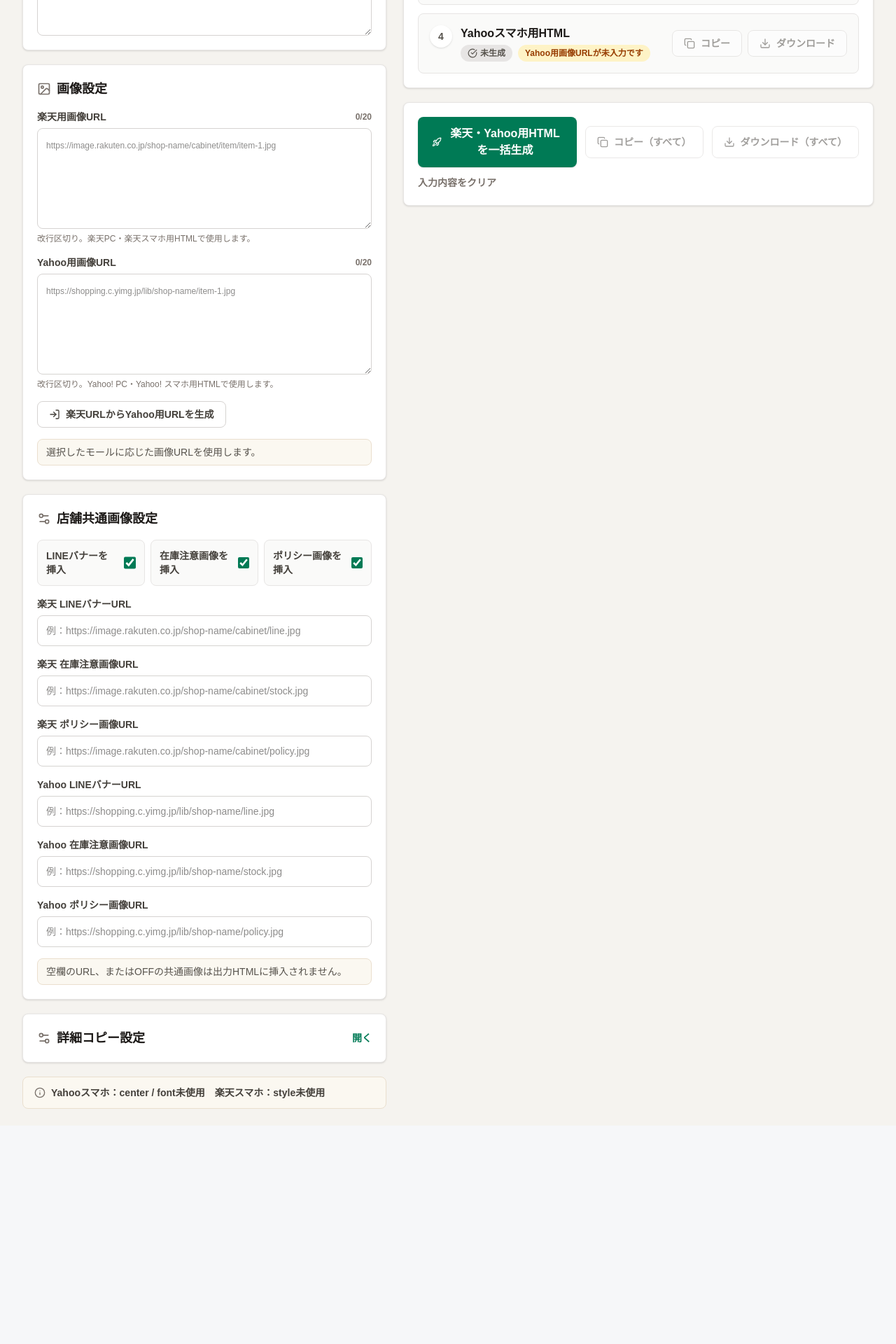
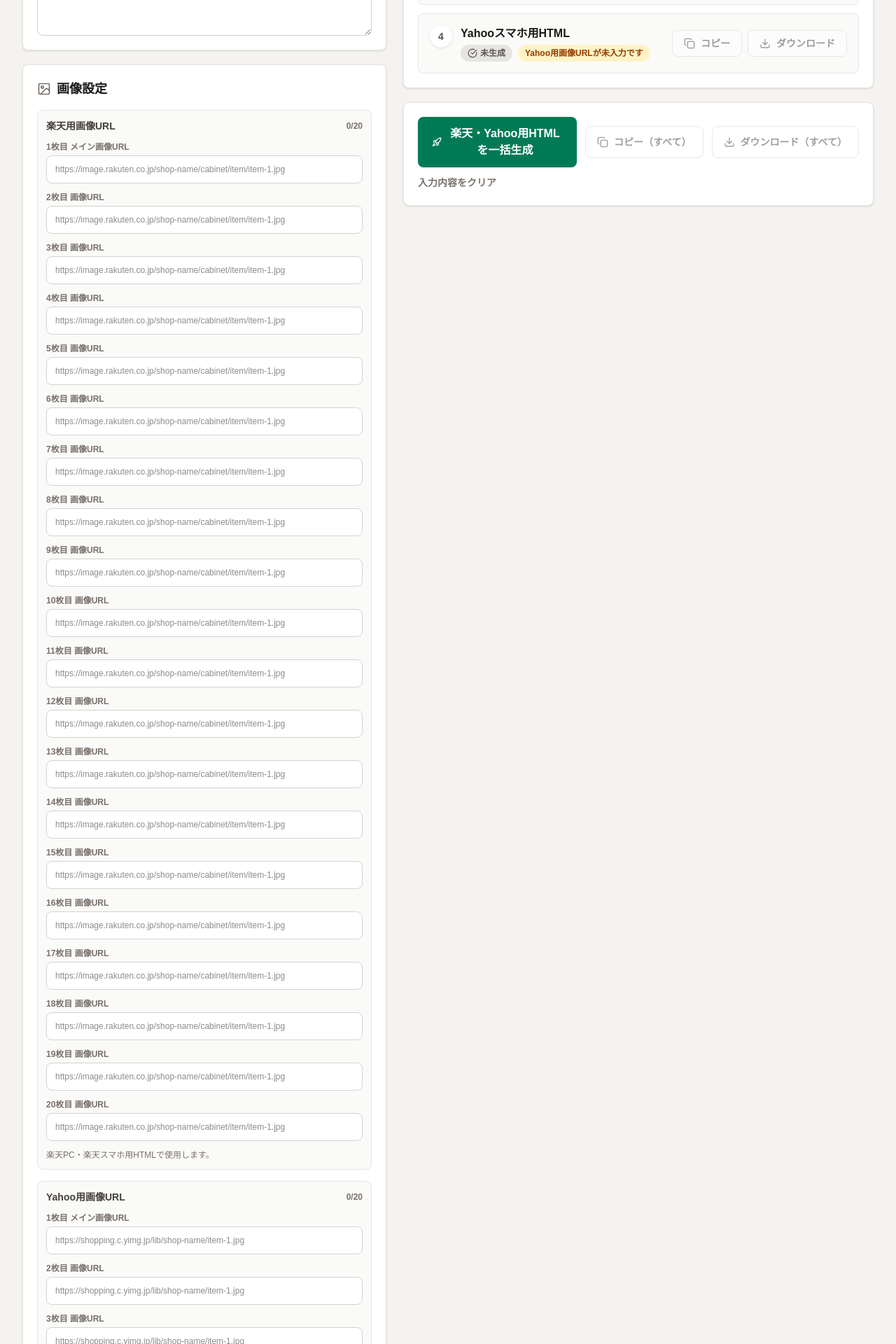
Before and after one commit to TRAVELAGE947/ec-html-generator-app-dev, a Next.js app: page /ec-html-generator in a window 1280 px wide. Shown: the part 1151-3071 px from the top of the page at 70% size. Before the commit the page ends 2759 px from the top, so only its background shows below. Built offline with nearby package versions, Linux system fonts and the light colour scheme.

Commit message:
Restore per-image URL inputs

```diff
--- a/components/EcHtmlGenerator.tsx
+++ b/components/EcHtmlGenerator.tsx
@@ -1311,19 +1311,21 @@
     setForm((current) => ({ ...current, [key]: value }));
   };
 
-  const updateImageUrls = (
-    key: "rakutenImageUrls" | "yahooImageUrls",
-    value: string,
-  ) => {
+  const updateRakutenImageUrl = (index: number, value: string) => {
     setForm((current) => {
-      const nextImageUrls = value.split(/\r?\n/).slice(0, 20);
-      return {
-        ...current,
-        [key]: Array.from({ length: 20 }, (_, index) => nextImageUrls[index] ?? ""),
-      };
+      const nextImageUrls = [...current.rakutenImageUrls];
+      nextImageUrls[index] = value;
+      return { ...current, rakutenImageUrls: nextImageUrls };
     });
   };
 
+  const updateYahooImageUrl = (index: number, value: string) => {
+    setForm((current) => {
+      const nextImageUrls = [...current.yahooImageUrls];
+      nextImageUrls[index] = value;
+      return { ...current, yahooImageUrls: nextImageUrls };
+    });
+  };
   const selectMall = (mall: "rakuten" | "yahoo") => {
     setActiveMall(mall);
     setActivePreview(mall === "rakuten" ? "rakutenPc" : "yahoo");
@@ -1686,33 +1688,52 @@
                 <h2 className="text-lg font-bold">画像設定</h2>
               </div>
               <div className="grid gap-4">
-                <label className="grid gap-1.5">
+                                <div className="grid gap-3 rounded-lg border border-stone-200 bg-stone-50 p-3">
                   <div className="flex items-center justify-between gap-3">
-                    <span className="text-sm font-bold text-stone-700">楽天用画像URL</span>
+                    <h4 className="text-sm font-bold text-stone-700">楽天用画像URL</h4>
                     <span className="text-xs font-bold text-stone-500">{filledRakutenImageCount}/20</span>
                   </div>
-                  <textarea
-                    value={form.rakutenImageUrls.join("\n").replace(/\n+$/, "")}
-                    onChange={(event) => updateImageUrls("rakutenImageUrls", event.target.value)}
+                  {form.rakutenImageUrls.map((url, index) => (
+                    <label key={`rakuten-${index}`} className="grid gap-1">
+                      <span className="text-xs font-semibold text-stone-500">
+                        {index === 0 ? "1枚目 メイン画像URL" : `${index + 1}枚目 画像URL`}
+                      </span>
+                      <input
+                        value={url}
+                        onChange={(event) => updateRakutenImageUrl(index, event.target.value)}
                         placeholder="https://image.rakuten.co.jp/shop-name/cabinet/item/item-1.jpg"
-                    className="min-h-36 resize-y rounded-lg border border-stone-300 bg-white px-3 py-3 font-mono text-xs leading-6 outline-none transition focus:border-emerald-500 focus:ring-2 focus:ring-emerald-100"
+                        className="h-10 rounded-lg border border-stone-300 bg-white px-3 font-mono text-xs outline-none transition focus:border-emerald-500 focus:ring-2 focus:ring-emerald-100"
                       />
-                  <span className="text-xs font-medium text-stone-500">改行区切り。楽天PC・楽天スマホ用HTMLで使用します。</span>
+                      {cannotConvertRakutenUrl(url) ? (
+                        <span className="text-xs font-semibold text-red-600">
+                          変換できないURLです
+                        </span>
+                      ) : null}
                     </label>
-
-                <label className="grid gap-1.5">
+                  ))}
+                  <span className="text-xs font-medium text-stone-500">楽天PC・楽天スマホ用HTMLで使用します。</span>
+                </div>
+
+                <div className="grid gap-3 rounded-lg border border-stone-200 bg-stone-50 p-3">
                   <div className="flex items-center justify-between gap-3">
-                    <span className="text-sm font-bold text-stone-700">Yahoo用画像URL</span>
+                    <h4 className="text-sm font-bold text-stone-700">Yahoo用画像URL</h4>
                     <span className="text-xs font-bold text-stone-500">{filledYahooImageCount}/20</span>
                   </div>
-                  <textarea
-                    value={form.yahooImageUrls.join("\n").replace(/\n+$/, "")}
-                    onChange={(event) => updateImageUrls("yahooImageUrls", event.target.value)}
+                  {form.yahooImageUrls.map((url, index) => (
+                    <label key={`yahoo-${index}`} className="grid gap-1">
+                      <span className="text-xs font-semibold text-stone-500">
+                        {index === 0 ? "1枚目 メイン画像URL" : `${index + 1}枚目 画像URL`}
+                      </span>
+                      <input
+                        value={url}
+                        onChange={(event) => updateYahooImageUrl(index, event.target.value)}
                         placeholder="https://shopping.c.yimg.jp/lib/shop-name/item-1.jpg"
-                    className="min-h-36 resize-y rounded-lg border border-stone-300 bg-white px-3 py-3 font-mono text-xs leading-6 outline-none transition focus:border-emerald-500 focus:ring-2 focus:ring-emerald-100"
+                        className="h-10 rounded-lg border border-stone-300 bg-white px-3 font-mono text-xs outline-none transition focus:border-emerald-500 focus:ring-2 focus:ring-emerald-100"
                       />
-                  <span className="text-xs font-medium text-stone-500">改行区切り。Yahoo! PC・Yahoo! スマホ用HTMLで使用します。</span>
                     </label>
+                  ))}
+                  <span className="text-xs font-medium text-stone-500">Yahoo! PC・Yahoo! スマホ用HTMLで使用します。</span>
+                </div>
 
                 <button
                   type="button"
```
Lines whose indentation alone changed are shown as unchanged.
